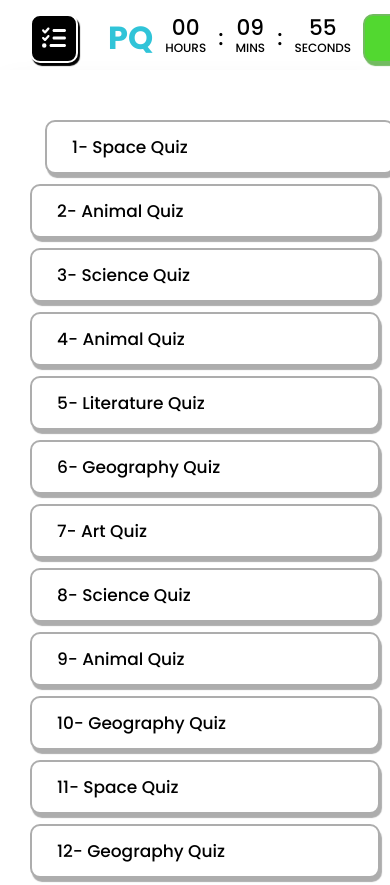
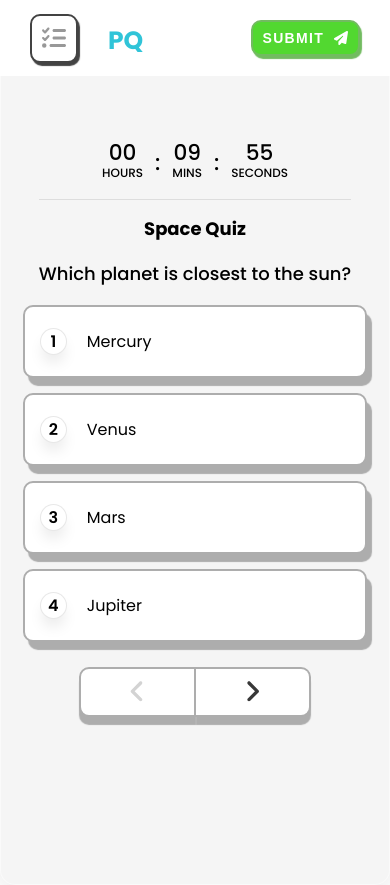
Before and after one commit to pent3c/quiz-app, a React (Create React App) app: page / in a window 390 px wide. Before the commit the page ends 844 px from the top, so only its background shows below. Built offline with nearby package versions, Linux system fonts and the light colour scheme.

Commit message:
fix responsive

```diff
--- a/src/app.css
+++ b/src/app.css
@@ -15,6 +15,7 @@
   .show-counter {
     /* padding: 0.5rem; */
   }
+
 
   .show-counter .countdown-link {
     display: flex;
--- a/src/components/NavBar.jsx
+++ b/src/components/NavBar.jsx
@@ -1,31 +1,39 @@
-import { faArrowRight, faListCheck, faPaperPlane } from "@fortawesome/free-solid-svg-icons";
+import {
+  faArrowRight,
+  faListCheck,
+  faPaperPlane,
+} from "@fortawesome/free-solid-svg-icons";
 import { FontAwesomeIcon } from "@fortawesome/react-fontawesome";
 import styled from "styled-components";
 import { CountdownTimer } from "./CountdownTimer";
 import { useEffect, useState } from "react";
 
-const NavBar = ({ width, setOpenNavigator,openNavigator }) => {
+const NavBar = ({ width, setOpenNavigator, openNavigator }) => {
   const [dateTimeToExpry, setDateTimeToExpry] = useState(0);
-  const THREE_DAYS_IN_MS = 1 * 1 * 10 * 60 * 1000;
-  const NOW_IN_MS = new Date().getTime();
 
   useEffect(() => {
-    setDateTimeToExpry(NOW_IN_MS + THREE_DAYS_IN_MS);
+    setDateTimeToExpry(1682778110605);
   }, []);
 
   return (
     <Nav>
       <Wrapper>
         <Right>
-          <ToggleList onClick={() => setOpenNavigator((prev) => !prev)} openNavigator={openNavigator}>
-            <FontAwesomeIcon icon={faListCheck} fade={!openNavigator} size="xl" style={{color: "#000000",}} />
+          <ToggleList
+            onClick={() => setOpenNavigator((prev) => !prev)}
+            openNavigator={openNavigator}
+          >
+            <FontAwesomeIcon
+              icon={faListCheck}
+              fade={!openNavigator}
+              size="xl"
+              style={{ color: "#000000" }}
+            />
           </ToggleList>
           <Logo></Logo>
         </Right>
         <Center>
-          <div>
-            <CountdownTimer targetDate={dateTimeToExpry} />
-          </div>
+          <CountdownTimer targetDate={dateTimeToExpry} />
         </Center>
         <Left>
           <SubmitButton>
@@ -43,13 +51,14 @@ const NavBar = ({ width, setOpenNavigator,openNavigator }) => {
 };
 
 const ToggleList = styled.div`
-  filter: invert(${props => !props.openNavigator});
+  filter: invert(${(props) => !props.openNavigator});
   background-color: white;
   padding: 10px;
   border-radius: 10px;
-  border: 2px solid ${props => props.openNavigator ? "black" : "#434343"};
+  border: 2px solid ${(props) => (props.openNavigator ? "black" : "#434343")};
   transition: 250ms ease-in-out;
-  box-shadow: 2px 3px 1px 0px ${props => props.openNavigator ? "white" : "#434343"};;
+  box-shadow: 2px 3px 1px 0px
+    ${(props) => (props.openNavigator ? "white" : "#434343")};
   cursor: pointer;
 `;
 
@@ -69,6 +78,11 @@ const SubmitButton = styled.button`
   border: 2px solid #72bb60;
   box-shadow: 2px 3px 1px 0px #72bb60;
   color: white;
+
+  @media (max-width: 768px) {
+    font-size: 14px;
+    padding: 8px 10px;
+  }
 `;
 
 const Logo = styled.p`
@@ -78,12 +92,13 @@ const Logo = styled.p`
   font-weight: 700;
   color: #30c4d8;
 
-  &:before{
-      content: 'PenQuiz';
+  &:before {
+    content: "PenQuiz";
 
-      @media (max-width: 768px) {
-          content: 'PQ';
-      }
+    @media (max-width: 768px) {
+      content: "PQ";
+      font-size: 25px;
+    }
   }
 `;
 
@@ -95,6 +110,9 @@ const Right = styled.div`
 `;
 const Center = styled.div`
   flex: 1;
+  @media (max-width: 768px) {
+    display: none;
+  }
 `;
 const Left = styled.div`
   flex: 1;
--- a/src/components/ProgressBar.jsx
+++ b/src/components/ProgressBar.jsx
@@ -21,7 +21,7 @@ const ProgressBar = ({ value,setOpenNavigator,openNavigator }) => {
   }, [value]);
 
   return (
-    <div style={{ width: "100%", position: "fixed" }}>
+    <div style={{ width: "100%", position: "fixed",zIndex:1 }}>
       <NavBar width={value} setOpenNavigator={setOpenNavigator} openNavigator={openNavigator}/>
       <div
         style={{
--- a/src/components/QuizElement.jsx
+++ b/src/components/QuizElement.jsx
@@ -5,6 +5,7 @@ import { FontAwesomeIcon } from "@fortawesome/react-fontawesome";
 import { faAngleLeft, faAngleRight } from "@fortawesome/free-solid-svg-icons";
 import { useDispatch, useSelector } from "react-redux";
 import { addUserAnswer } from "../redux/userRedux";
+import { CountdownTimer } from "./CountdownTimer";
 
 const QuizElement = ({ quiz, currentLevel, setCurrentLevel }) => {
   const [isImg, setIsImg] = useState(false);
@@ -41,9 +42,22 @@ const QuizElement = ({ quiz, currentLevel, setCurrentLevel }) => {
     );
   };
 
+  const [dateTimeToExpry, setDateTimeToExpry] = useState(0);
+
+  const THREE_DAYS_IN_MS = 1 * 1 * 10 * 60 * 1000;
+const NOW_IN_MS = new Date().getTime();
+
+  useEffect(() => {
+    setDateTimeToExpry(THREE_DAYS_IN_MS+NOW_IN_MS);
+  }, []);
+
   return (
     <Quiz>
       <Header>
+        <MobileCountdown>
+      <CountdownTimer targetDate={dateTimeToExpry} />
+
+        </MobileCountdown>
         <Title>{quiz.title}</Title>
         <Text>{quiz.question}</Text>
       </Header>
@@ -108,6 +122,15 @@ const QuizElement = ({ quiz, currentLevel, setCurrentLevel }) => {
     </Quiz>
   );
 };
+
+const MobileCountdown = styled.div`
+  /* padding: 15px 0; */
+  display: none;
+  border-bottom: 1px solid #dddddd;
+  @media (max-width: 768px) {
+    display: block;
+  }
+`
 
 const ContolButton = styled.button`
   /* padding: 10px; */
@@ -238,11 +261,15 @@ const Choice = styled.div`
     background-color: #e7e7e734;
     /* color: white; */
   }
+  @media (max-width: 768px) {
+    padding : 5px 15px ;
+  }
 `;
 
 const Title = styled.h2`
   font-size: 18px;
   font-weight: 700;
+
 `;
 const Text = styled.p`
   font-size: 18px;
@@ -262,6 +289,7 @@ const Quiz = styled.div`
   backdrop-filter: blur(2.5px);
   -webkit-backdrop-filter: blur(2.5px);
   border: 1px solid rgba(255, 255, 255, 0.47);
+  //glass end
   padding: 40px 0;
   border-radius: 15px;
   display: flex;
@@ -272,6 +300,10 @@ const Quiz = styled.div`
 
   @media (max-width: 768px) {
     width: 100%;
+    height: 100vh;
+    /* margin-top: 100px; */
+    align-items: center;
+    justify-content: center;
   }
   /* padding: 20px; */
 `;
--- a/src/components/QuizNavigator.jsx
+++ b/src/components/QuizNavigator.jsx
@@ -75,6 +75,7 @@ const Container = styled.div`
   background-color: #ffffff;
   transform: ${(props) => (props.openNavigator ? null : "translateX(-100%)")};
   transition: 250ms ease-in-out;
+  z-index: 2;
 
   @media (max-width: 768px) {
     width: 100%;
--- a/src/pages/QuizPage.jsx
+++ b/src/pages/QuizPage.jsx
@@ -9,7 +9,7 @@ import { useSelector } from "react-redux";
 
 const QuizPage = () => {
   const [currentLevel, setCurrentLevel] = useState(0);
-  const [openNavigator, setOpenNavigator] = useState(true);
+  const [openNavigator, setOpenNavigator] = useState(false);
 
   const user = useSelector((state) => state.user);
   const progress = Object.keys(user?.answers).length;
--- a/src/redux/userRedux.js
+++ b/src/redux/userRedux.js
@@ -1,10 +1,14 @@
 import { createSlice } from "@reduxjs/toolkit";
+
+const THREE_DAYS_IN_MS = 1 * 1 * 10 * 60 * 1000;
+const NOW_IN_MS = new Date().getTime();
 
 const userSlice = createSlice({
     name: "user",
     initialState: {
         username: "electron",
-        answers: {}
+        answers: {},
+        countDownTime: 22222
     },
     reducers: {
         addUserAnswer: (state, action) => {
```
